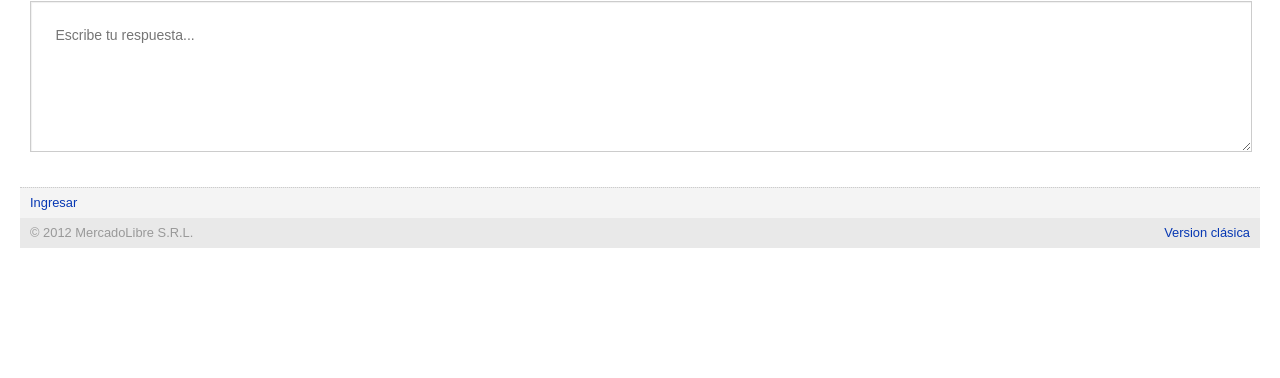
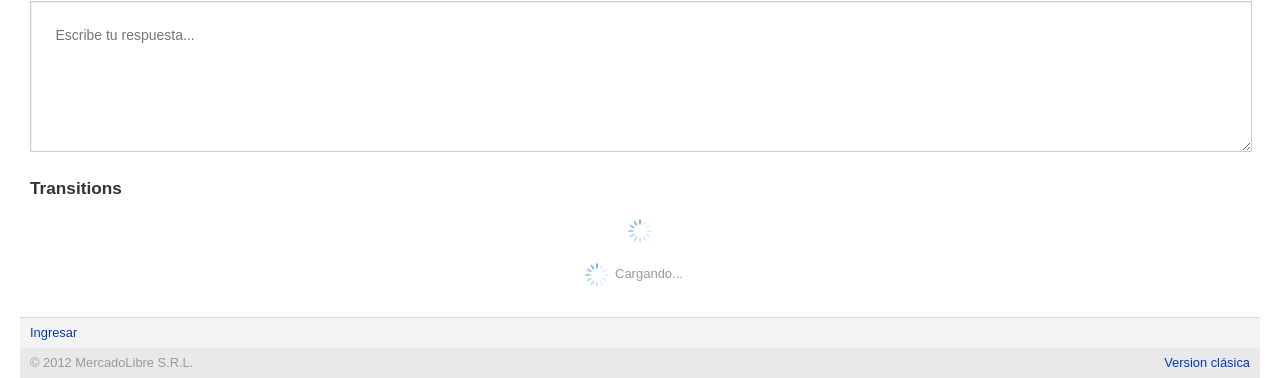
Before and after one commit to semartinez/chico-mobile, a plain HTML site: page index.html in a window 1280 px wide. Shown: the part 1702-2080 px from the top of the page. Before the commit the page ends 1950 px from the top, so only its background shows below. Drawn offline with Linux system fonts and the light colour scheme.

Commit message:
Transitions

```diff
--- a/index.html
+++ b/index.html
@@ -189,6 +189,14 @@
 				</form>
 			</div>
 
+			<div class="ch-box">
+				<h2>Transitions</h2>
+				<div class="ch-loading ch-small"></div>
+				<div class="wrap-loading">
+					<div class="ch-loading ch-small">Cargando...</div>
+				</div>
+			</div>
+
 		</div>
 
 		<footer class="ch-footer">
--- a/src/ml/css/chico-mobile.css
+++ b/src/ml/css/chico-mobile.css
@@ -429,18 +429,39 @@ hr {
 /*
 * Transitions
 */
-
+.wrap-loading {
+	background: #FFF;
+	/* Active for page load */
+	/*
+	position: absolute;
+	top: 0; left: 0;
+	width: 100%; height: 100%;
+	z-index: 9999;
+	*/
+}
 .ch-loading {
 	background-image: url('../assets/loading.gif');
 	width: 44px;
 	height: 44px;
 	margin: 20px auto;
 }
-
 .ch-loading.ch-small {
 	background-image: url('../assets/loading_small.gif');
-	width: 18px;
-	height: 18px;
+	background-repeat: no-repeat;
+	display: block;
+	height: 24px;
+	width: 24px;
+}
+.wrap-loading .ch-loading.ch-small {
+	color: #999;
+	font-size: 13px;
+	line-height: 22px;
+	/* Active for page load */
+	/*
+	margin: 50% auto;
+	*/
+	padding-left: 30px;
+	width: 80px;
 }
 
 
```
